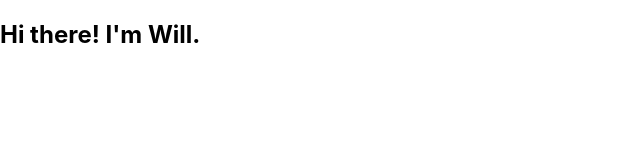
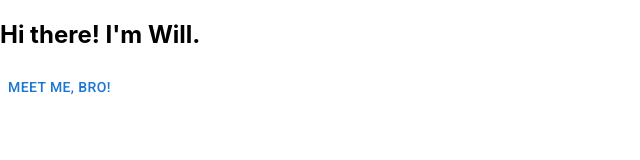
Before and after one commit to willdarkins/portfolio_darkins, a React (Create React App) app: page / in a window 1280 px wide. Shown: the top 160 px of the page, without its empty margins (0-640 px from the left). Built offline with nearby package versions, Linux system fonts and the light colour scheme.

Commit message:
finally figured out how to install material UI

```diff
--- a/package.json
+++ b/package.json
@@ -3,6 +3,8 @@
   "version": "0.1.0",
   "private": true,
   "dependencies": {
+    "@emotion/react": "^11.7.1",
+    "@emotion/styled": "^11.6.0",
     "@fontsource/roboto": "^4.5.1",
     "@mui/material": "^5.2.4",
     "@mui/styled-engine-sc": "^5.1.0",
--- a/src/App.js
+++ b/src/App.js
@@ -1,12 +1,16 @@
 import React from 'react';
 import About from './components/About';
 import './App.css';
+import Button from '@mui/material/Button'
 
 function App() {
   return (
     <>
       <main>
         <About />
+        <Button>
+          Meet Me, Bro!
+        </Button>
       </main>
     </>
   );
```
Also changed, not shown: 1 other file (tests, documents, lock files or other folders).
